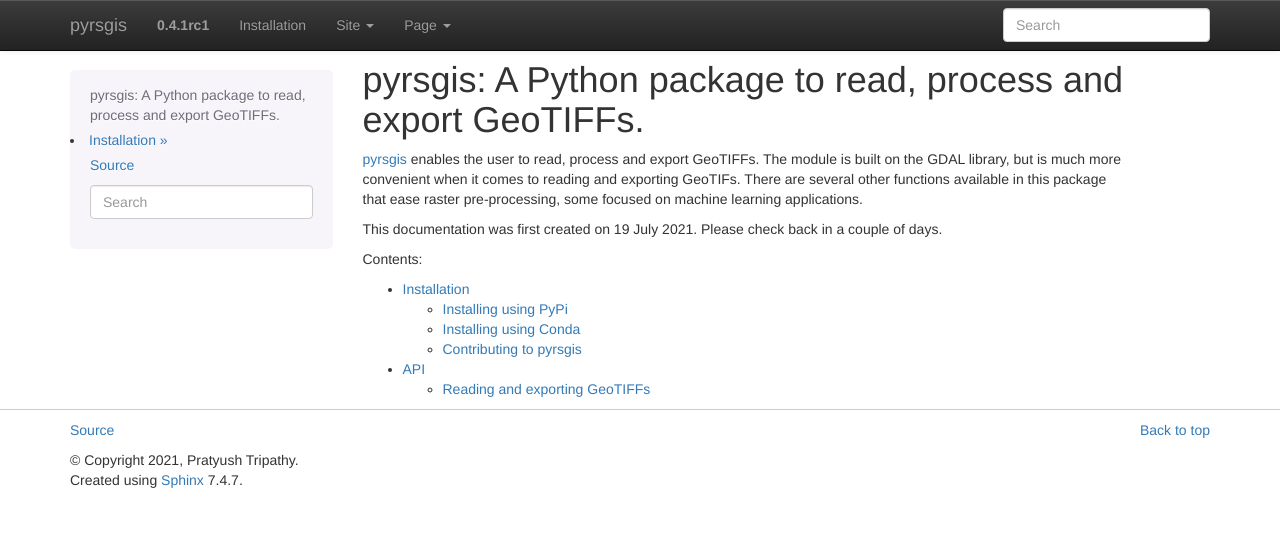
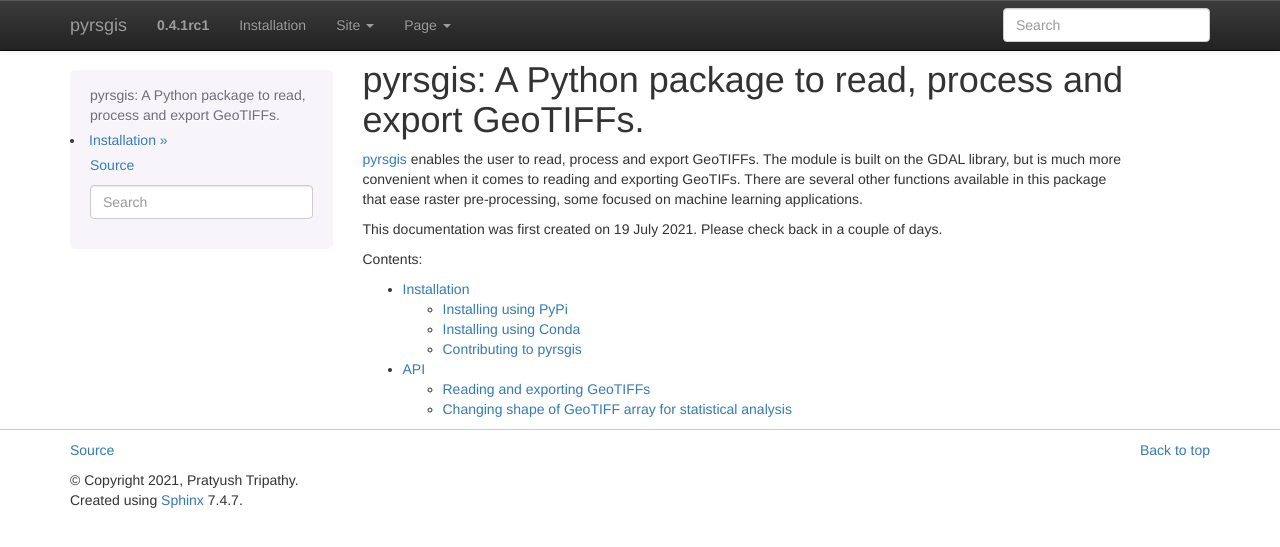
Before and after one commit to PratyushTripathy/pyrsgis, a Sphinx documentation site: the page built from docs/index.rst, in a window 1280 px wide. Shown: the top 547 px of the page. Built offline with Sphinx 7.4.7, drawn with Linux system fonts in a browser that asks for light colours.

```diff
--- a/docs/api.rst
+++ b/docs/api.rst
@@ -16,3 +16,12 @@ Reading and exporting GeoTIFFs
 
     pyrsgis.raster.read
     pyrsgis.raster.export
+
+Changing shape of GeoTIFF array for statistical analysis
+--------------------------------------------------------
+
+.. autosummary::
+   :toctree: generated/
+
+    pyrsgis.convert.array_to_table
+    pyrsgis.convert.table_to_array
```
